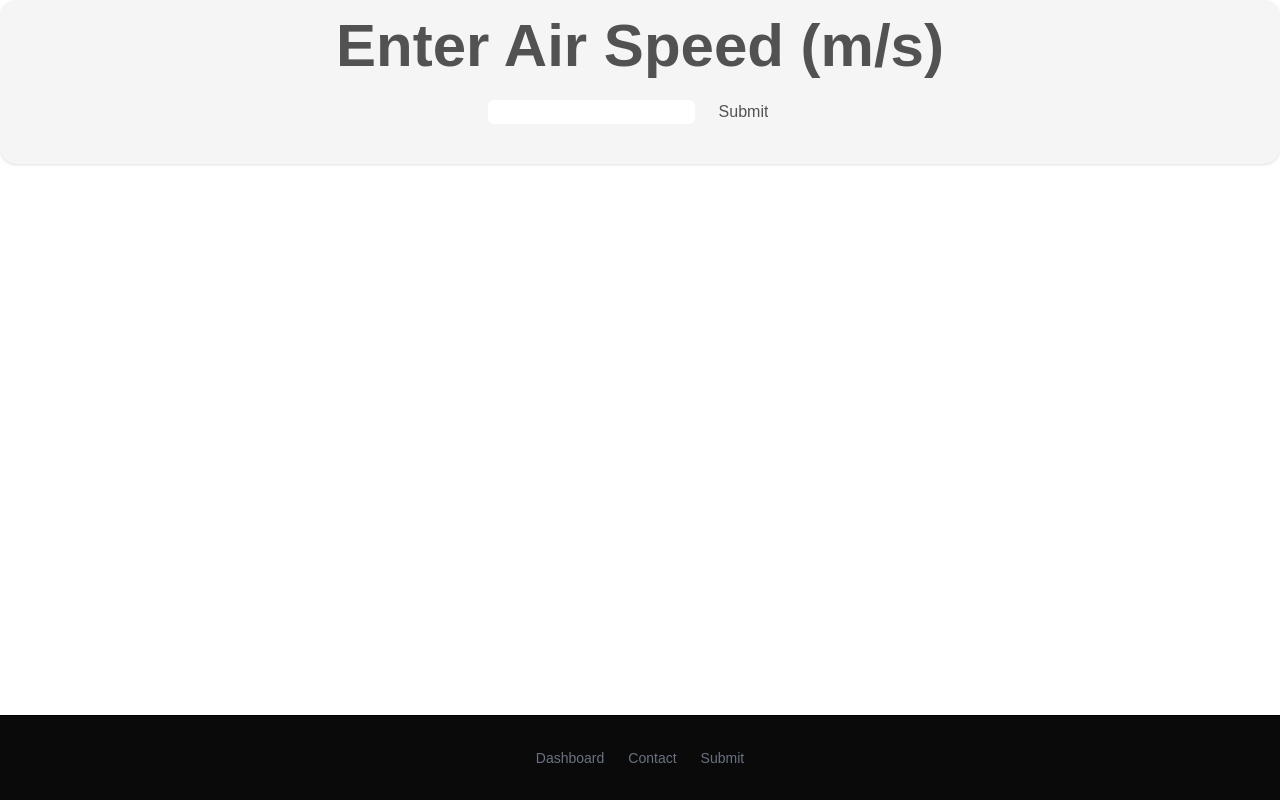
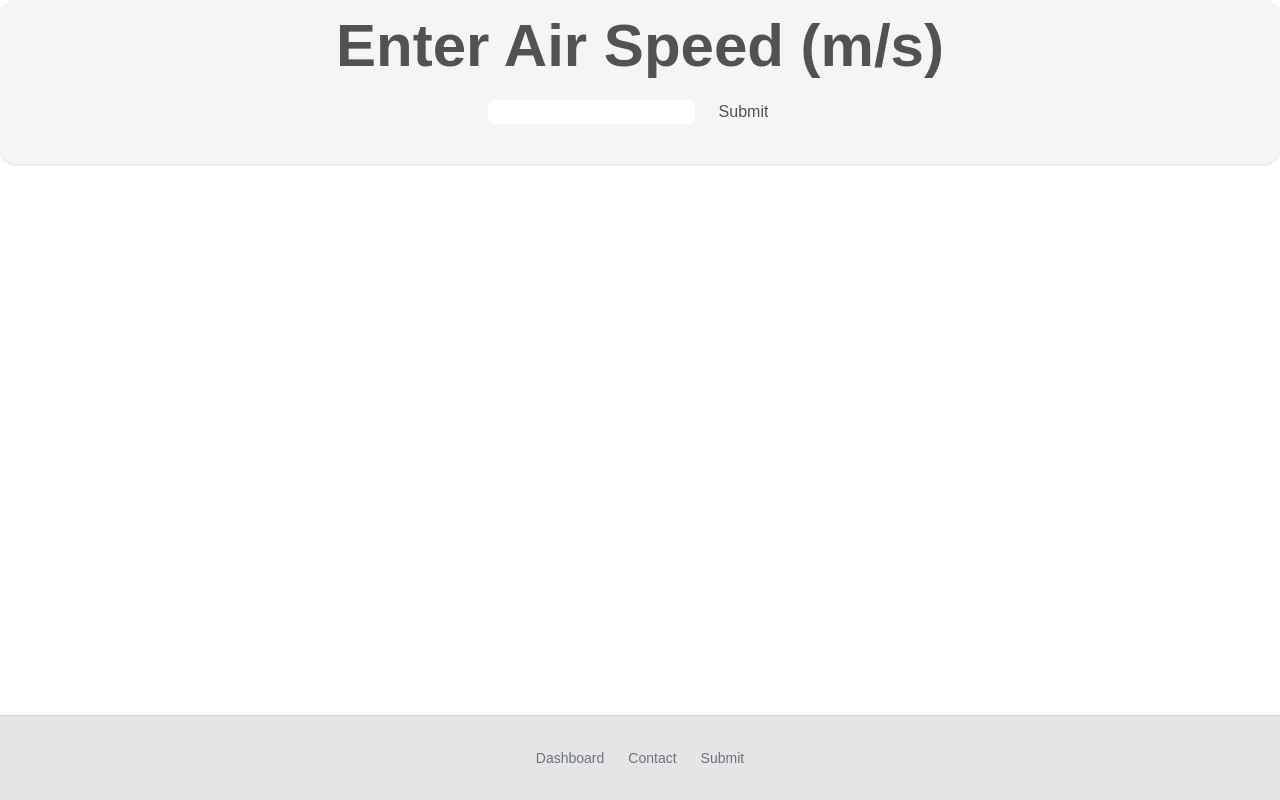
Before and after one commit to MagmaC4/windtunnel, a Next.js app in the folder frontend/: page /submit in a window 1280 px wide. Built offline with nearby package versions, Linux system fonts and the light colour scheme.

Commit message:
Change footer color on light mode

```diff
--- a/frontend/app/globals.css
+++ b/frontend/app/globals.css
@@ -6,6 +6,8 @@
   --foreground: var(--color-neutral-600);
   --title: var(--color-gray-500);
   --card: var(--color-neutral-100);
+  --footer: var(--color-neutral-200);
+  --footer-border: var(--color-neutral-300);
 
 }
 
@@ -15,6 +17,8 @@
     --background: #171717;
     --foreground: #ededed;
     --card: var(--color-neutral-800);
+    --footer: var(--color-neutral-950);
+    --footer-border: var(--color-black);
   }
 }
 
@@ -25,6 +29,8 @@
   --font-mono: var(--font-geist-mono);
   --color-card: var(--card);
   --color-title: var(--title);
+  --color-footer: var(--footer);
+  --color-footer-border: var(--footer-border);
 }
 
 
--- a/frontend/components/Footer.tsx
+++ b/frontend/components/Footer.tsx
@@ -7,7 +7,7 @@ export default function Footer(){
 
 
     return (
-        <footer className="border-t border-black bg-neutral-950 py-8 mt-auto">
+        <footer className="border-t border-footer-border bg-footer py-8 mt-auto">
             <div className="max-w-5xl mx-auto px-4 flex flex-col items-center gap-4">
                 <nav className="flex flex-wrap justify-center gap-6">
                     <Link href="/dashboard" className="text-sm text-gray-500 hover:text-gray-900 transition-colors">
```
